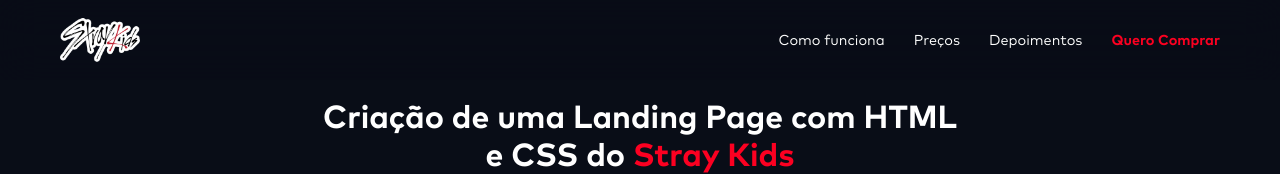
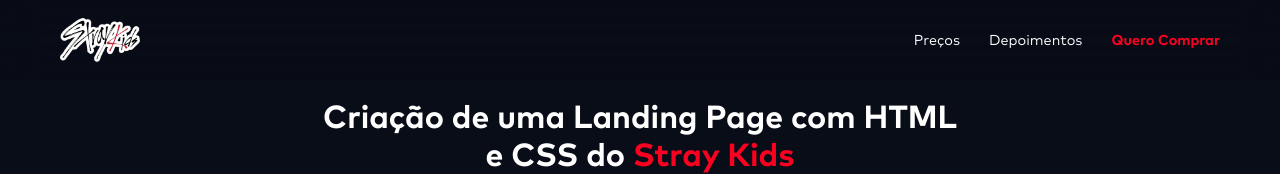
Before and after one commit to Nick-Yanase/Landing_page-StrayKids_PAGE, a plain HTML site: page index.html in a window 1280 px wide. Shown: the top 174 px of the page. Drawn offline with Linux system fonts and the light colour scheme.

Commit message:
commitado

```diff
--- a/index.html
+++ b/index.html
@@ -12,7 +12,7 @@
             <img src="./files/logo_skz.png" class="logo">
 
             <div class="menu">
-                <a href="#">Como funciona</a>
+
                 <a href="#">Preços</a>
                 <a href="#">Depoimentos</a>
                 <a href="#" class="destaque">Quero Comprar</a>
```
